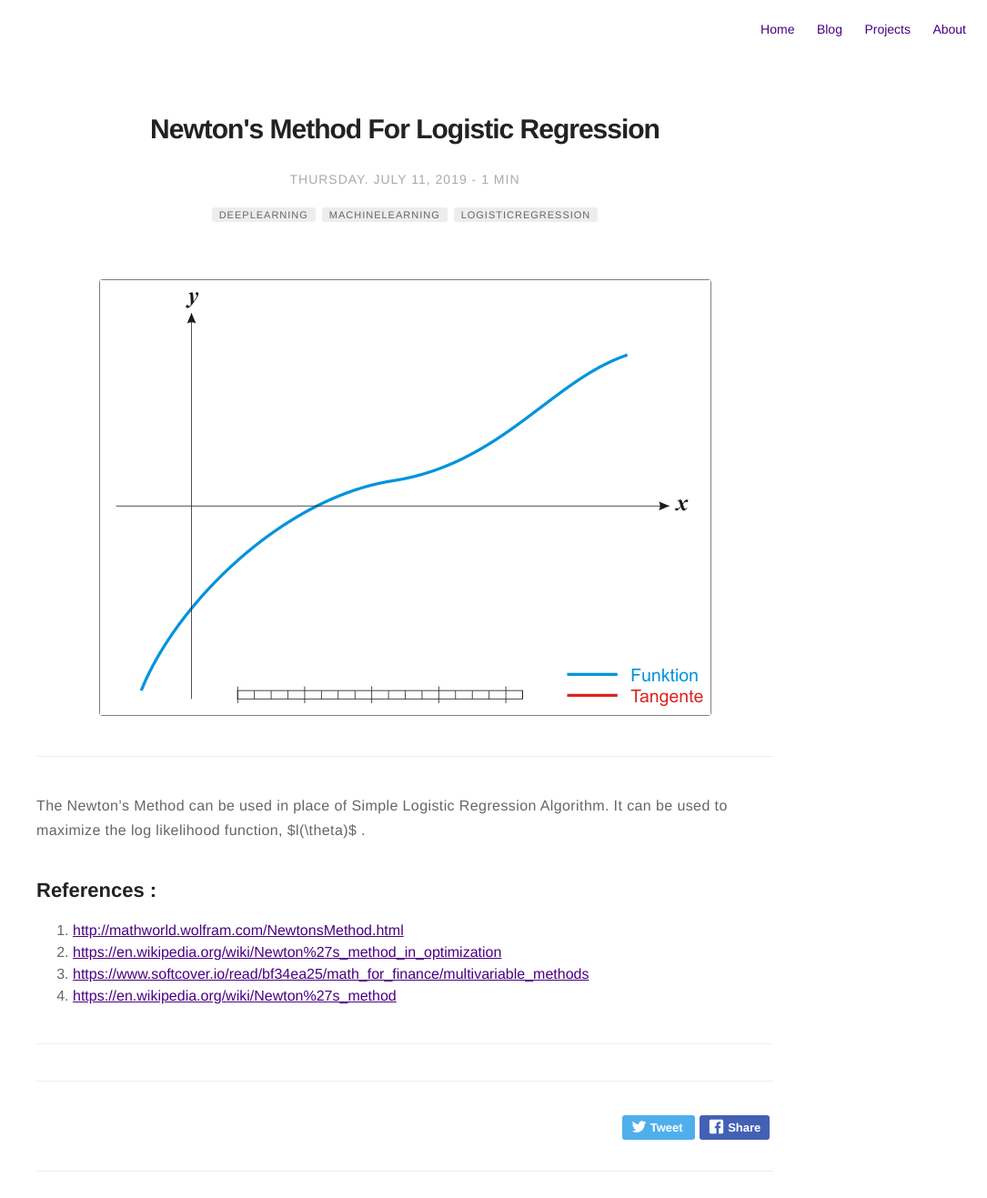
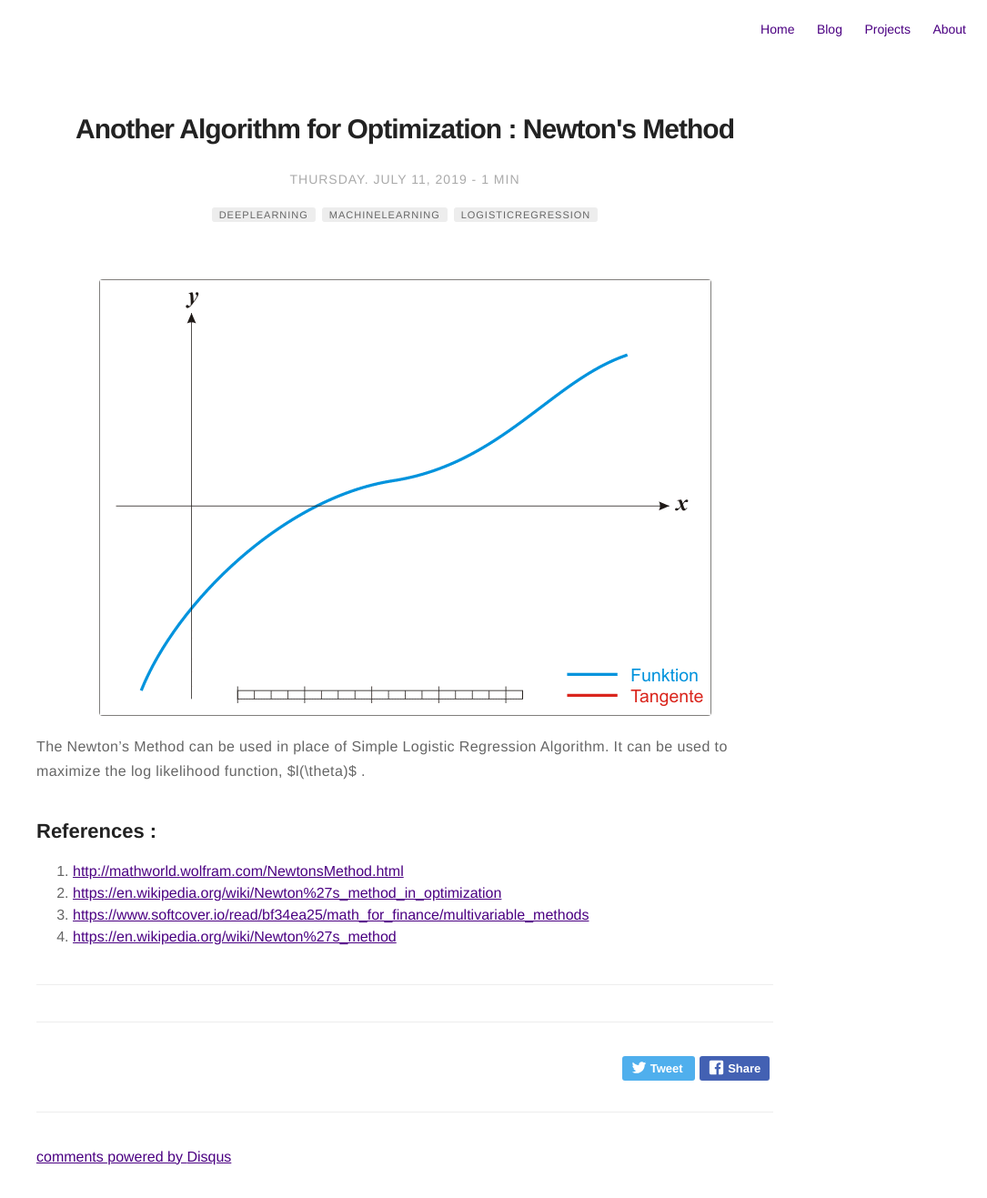
Before and after one commit to kaushkay/kaushkay.github.io, a Jekyll site: the page built from _posts/2019-07-10-Newton's-Method-Logistic-Regression.markdown, in a window 1280 px wide, cut to the strip 0-1317 px from the top of the page. Shown: the whole strip at 91% size, without its empty margins (195-1280 px from the left). Built offline with Jekyll 4.4.1, drawn with Linux system fonts in a browser that asks for light colours.

Commit message:
Updated nmlr

```diff
--- a/_posts/2019-07-10-Newton's-Method-Logistic-Regression.markdown
+++ b/_posts/2019-07-10-Newton's-Method-Logistic-Regression.markdown
@@ -1,5 +1,5 @@
 ---
-title: "Newton's Method For Logistic Regression"
+title: "Another Algorithm for Optimization : Newton's Method"
 layout: post
 date: 2019-07-11 11:00
 
@@ -13,7 +13,7 @@
 
 <div style="text-align:center"><img src="/assets/images/blogs/nmlr/NewtonIteration_Ani.gif"></div>
 
----
+
 
 The Newton's Method can be used in place of Simple Logistic Regression Algorithm. It can be used to maximize the log likelihood function, $l(\theta)$ .
 
```
